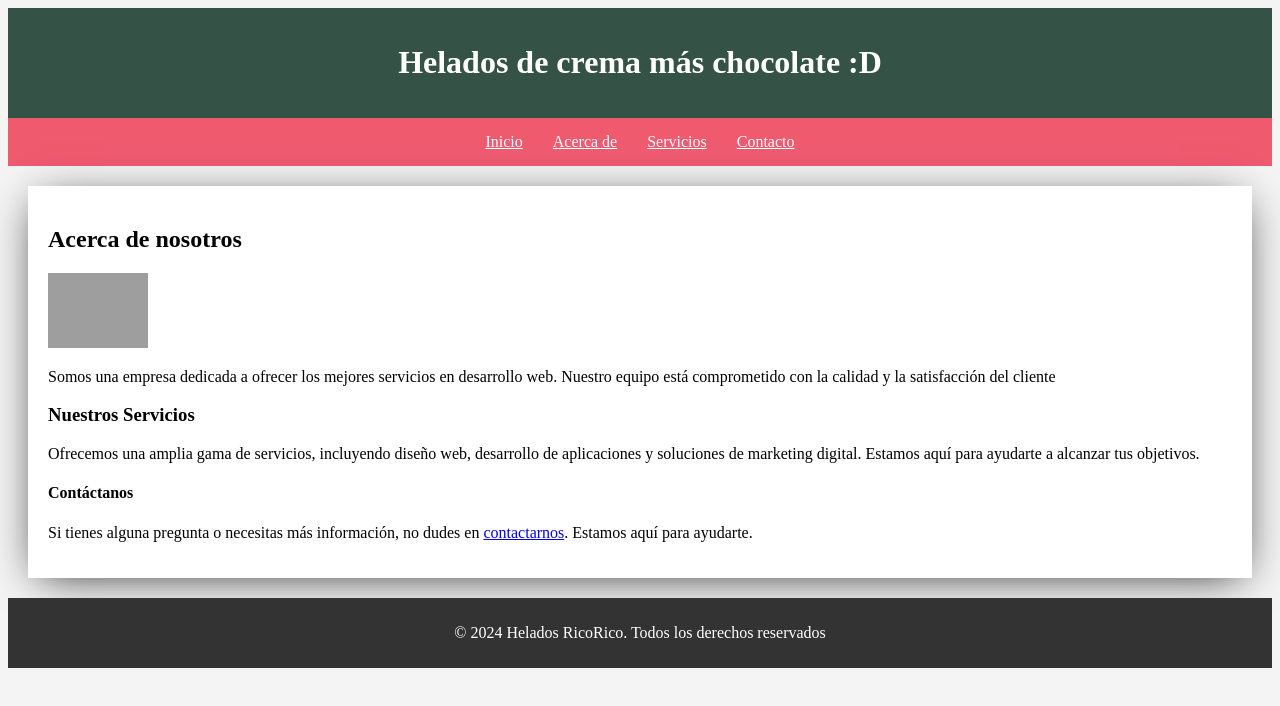
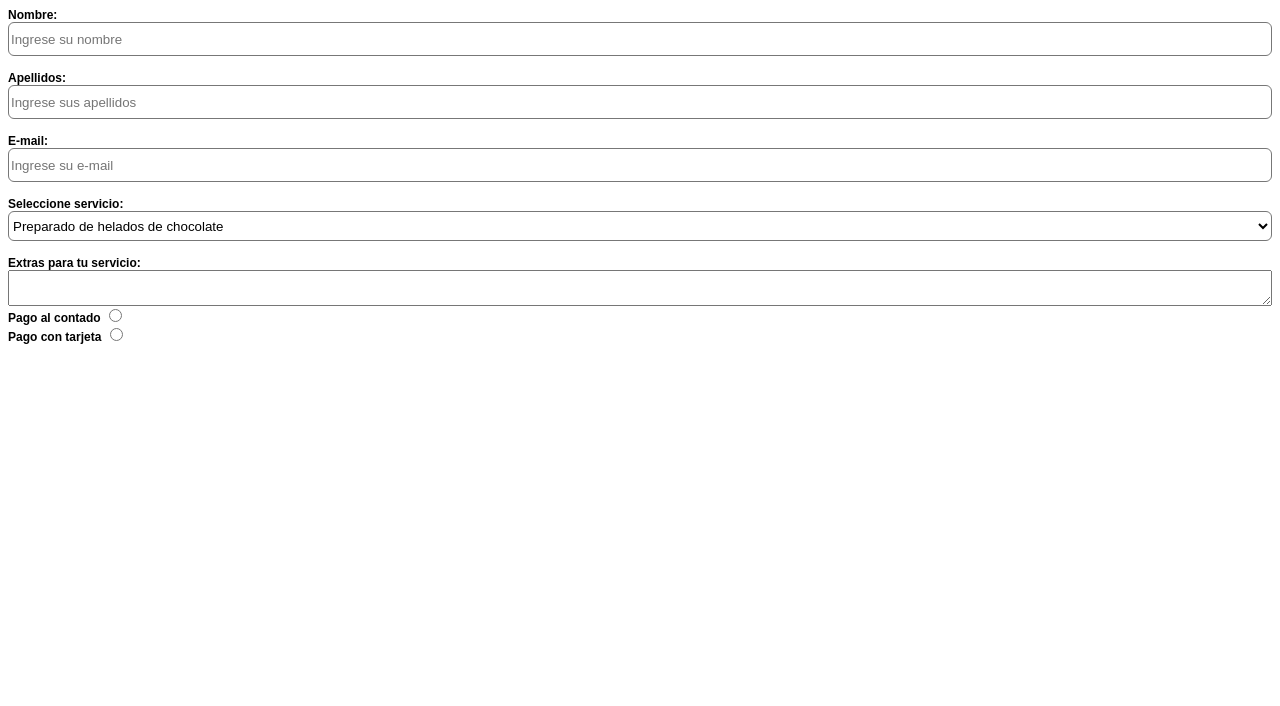
Before and after one commit to Floracuatica/estudios, a plain HTML site: page index.html in a window 1280 px wide. Drawn offline with Linux system fonts and the light colour scheme; grey boxes are pictures that could not be loaded.

Commit message:
Update index.html
mejoras

```diff
--- a/index.html
+++ b/index.html
@@ -1,73 +1,52 @@
 <!DOCTYPE html>
 <html>
     <head>
-        <!-- Esta línea es para el navegador-->
-        <title>tienda de helados de crema :D</title>
-        <meta charset="UTF-8">
+
         <style>
-            header {
-                /* Este es un comentario */
-                background-color: #345245;
-                color: white;
-                text-align: center;
-                padding-top: 15px;
-                padding-bottom: 15px;
+            body {
+                font-family: Arial, Helvetica, sans-serif; /* Fuentes clásicas */
+                font-size: 12px; /* Tamaño de letra */
+            }
+            input[type="text"], input[type="email"],select {
+                background: white;  /* Fondo blanco */
+                height: 30px;   /* Altura */
+                border-radius: 6px; /* Borde redondeado */
+                border: 1px solid #777; /* Borde gris */
+                margin-bottom: 15px; /* Margen inferior */
+            }
+            form {
+                display: flex;
+                flex-direction: column;
+            }
+            label {
+                font-weight: bold; /* Negrita */
             }
 
-            main {
-                padding: 20px;
-                margin: 20px;
-                background: white;
-                -webkit-box-shadow: 0px 7px 42px -11px rgba(33, 33, 33, 1);
-                -moz-box-shadow: 0px 7px 42px -11px rgba(33, 33, 33, 1);
-                box-shadow: 0px 7px 42px -11px rgba(33, 33, 33, 1);
-            }
-            body {
-                background: #f4f4f4;
-            }
-
-            nav {
-                background: #EF5a6F;
-                display: flex;
-                justify-content: center;
-            }
-            nav a {
-                color: white;
-                padding: 15px;
-                text-align: center;
-            }
         </style>
     </head>
+    <body>
+        <form>
+            <label for="nombre">Nombre:</label>
+            <input type="text" placeholder="Ingrese su nombre" />
 
-    <body>
-        <!-- Esta línea es para el usuario-->
-         <header>
-            <h1>Helados de crema más chocolate :D</h1>
-         </header>
-         <nav>
-            <a  href="#inicio">Inicio</a>
-            <a  href="#acerca">Acerca de</a>
-            <a  href="#servicios">Servicios</a>
-            <a  href="#contacto">Contacto</a>
-         </nav>
-         <main>
-            <h2>Acerca de nosotros</h2>
-            <img width="100" alt="Helados de 'crema'" src="https://cdn-icons-png.flaticon.com/512/5976/5976353.png"   />
-            <p>Somos una empresa dedicada a ofrecer los mejores servicios en desarrollo web. Nuestro equipo está comprometido con la calidad y la satisfacción del cliente
-            </p>
+            <label for="apellido">Apellidos:</label>
+            <input type="text" id="apellido" placeholder="Ingrese sus apellidos" />
 
-            <h3>Nuestros Servicios</h3>
-            <p>
-                Ofrecemos una amplia gama de servicios, incluyendo diseño web, desarrollo de aplicaciones y soluciones de marketing digital. Estamos aquí para ayudarte a alcanzar tus objetivos.
-            </p>
-            <h4>Contáctanos</h4>
-            <p>
-                Si tienes alguna pregunta o necesitas más información, no dudes en <a href=#>contactarnos</a>. Estamos aquí para ayudarte.
-            </p>
-         </main>
-        <footer style="background: #333; color: white; text-align: center; padding: 10px;">
-            <p>&copy; 2024 Helados RicoRico. Todos los derechos reservados</p>
-        </footer>
+            <label for="email">E-mail:</label>
+            <input type="text" id="email" placeholder="Ingrese su e-mail" />
+
+            <label for="servicios_helados">Seleccione servicio:</label>
+            <select id="servicios_helados">
+                <option value="1">Preparado de helados de chocolate</option>
+                <option value="2">Preparado de helados de fresa</option>
+                <option value="3">Preparado de helados de vainilla</option>
+            </select>
+
+            <label for="mensaje">Extras para tu servicio:</label>
+            <textarea id="mensaje"></textarea>
+
+            <label>Pago al contado <input type="radio" value="CONT" name="tipo_pago"></label>
+            <label>Pago con tarjeta <input type="radio" value="TAR" name="tipo_pago"></label>
+        </form>
     </body>
-
-</html>
+</head>
```
